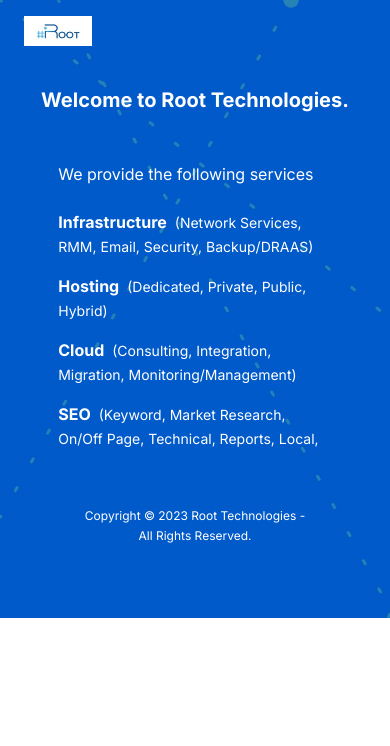
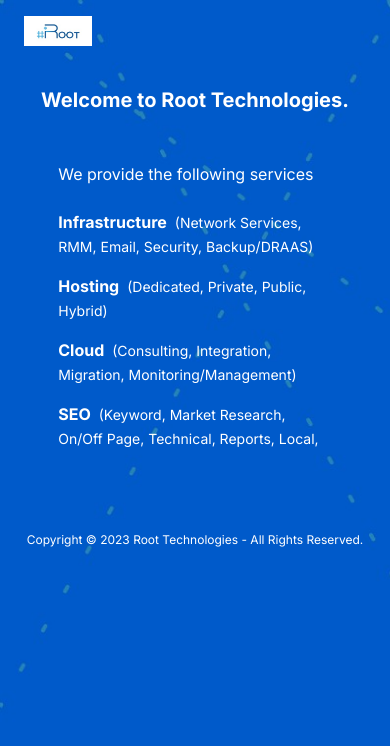
Before and after one commit to skd28/root_home, a Next.js app: page / in a window 390 px wide. Shown: the top 746 px of the page. Built offline with nearby package versions, Linux system fonts and the light colour scheme.

Commit message:
change on screen size for mobile vies

```diff
--- a/app/components/New_Page.js
+++ b/app/components/New_Page.js
@@ -68,7 +68,7 @@
   return (
     <>
       <div
-        className=" lg:bg-blue-800 overflow-hidden bg-cover  "
+        className=" lg:bg-blue-800 overflow-hidden bg-cover h-screen "
         style={{
           backgroundImage: "url(/new_background.jpg)",
         }}
@@ -121,7 +121,7 @@
           </div> */}
 
           <div className="grid grid-flow-row mx-6  md:mx-auto">
-            <div class="lg:w-[404px] lg:h-[27px]  w-[80%] text-white text-base font-normal font-inter xs:text-center lg:text-left py-6 lg:py-10 mx-auto">We provide the following services</div>
+            <div class="lg:w-[76%] lg:h-[27px]  w-[80%] text-white text-base font-normal font-inter xs:text-center lg:text-left md:text-left py-6 lg:py-10  md:mx-0 mx-auto lg:mx-0 ">We provide the following services</div>
             <div className="overflow-y-auto h-60 lg:h-fit md:w-3/4 md:mx-auto sm:w-3/5 sm:mx-auto xs:w-1/2 mx-auto w-4/5">
               <div className="pb-3">
                 <span className="text-white text-base xs:text-lg lg:text-xl font-bold font-inter" >Infrastructure</span>
@@ -177,7 +177,7 @@
 
         </div>
 
-        <p className="text-xs leading-5 text-white  text-center py-14 xs:py-20 lg:py-24 px-20">
+        <p className="text-xs leading-5 text-white  text-center py-20 ">
           Copyright © 2023 Root Technologies - All Rights Reserved.{" "}
         </p>
       </div>
```
